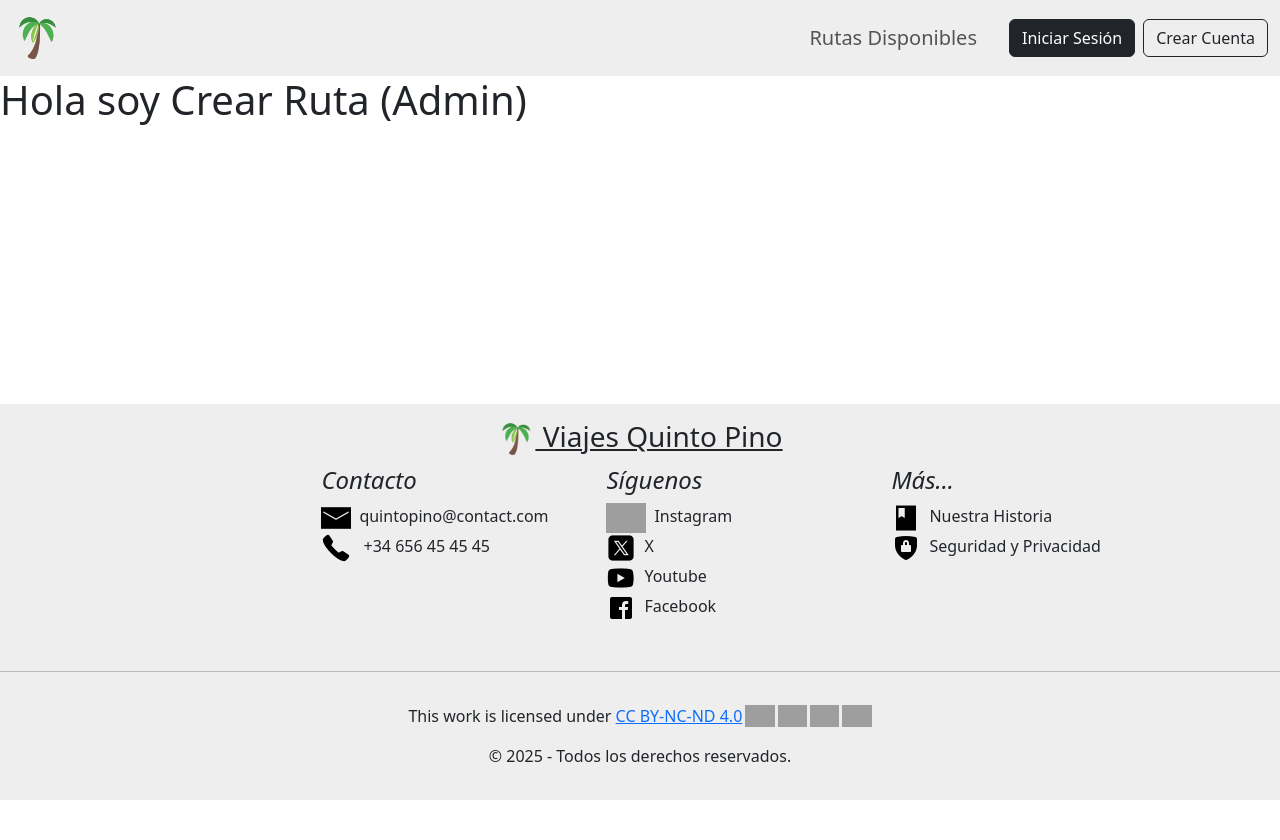
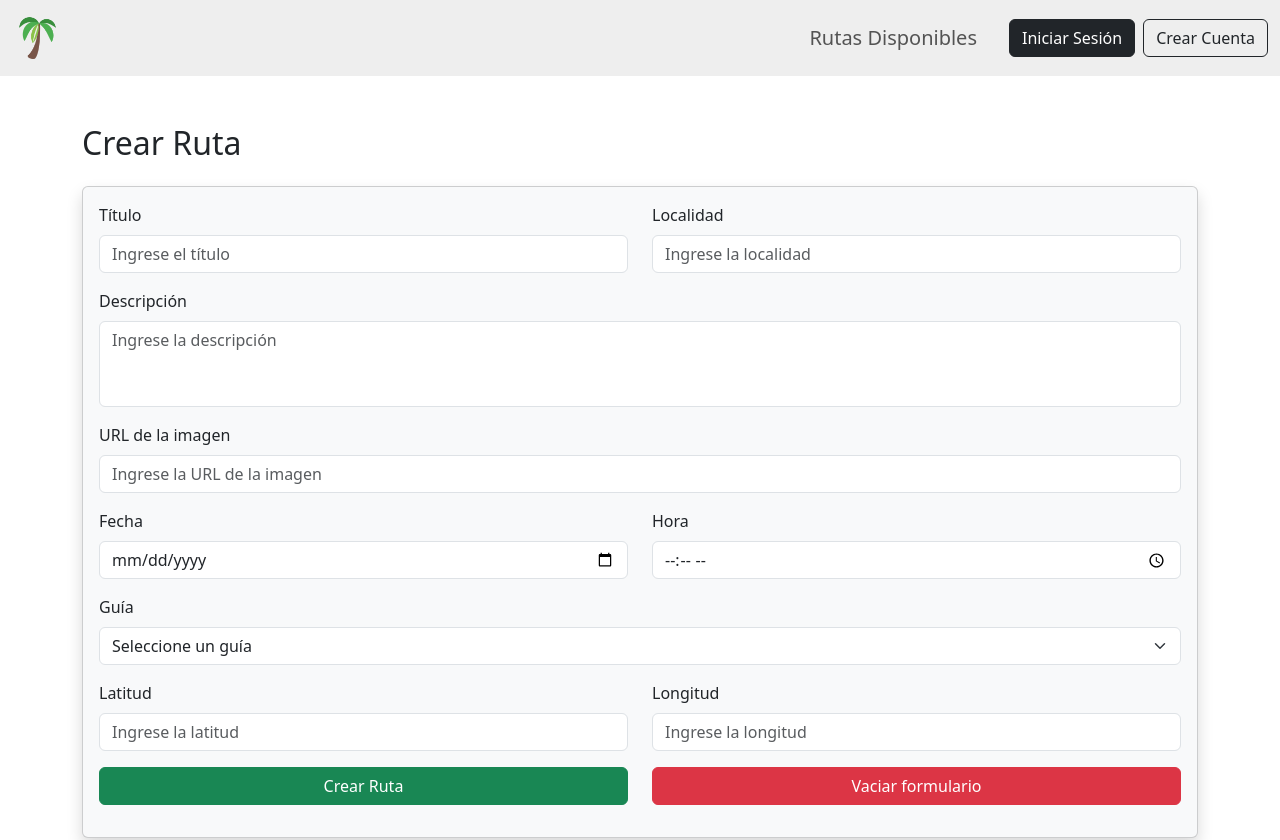
Before and after one commit to Sergio-Bonache/Free-Tours-Web, a Vue app: page /crearRuta in a window 1280 px wide. Shown: the top 840 px of the page. Before the commit the page ends 800 px from the top, so only its background shows below. Built offline with nearby package versions, Linux system fonts and the light colour scheme; grey boxes are pictures that could not be loaded.

Commit message:
crear ruta template hecho

```diff
--- a/src/views/CrearRutaView.vue
+++ b/src/views/CrearRutaView.vue
@@ -1,7 +1,84 @@
-<script scoped>
+<script setup>
+import { ref, onMounted } from "vue";
+import L from 'leaflet';
+import 'leaflet/dist/leaflet.css';
+</script>
+<template>
+    <div class="container mt-5 mb-5">
+        <h2 class="mb-4">Crear Ruta</h2>
+        <div class="card shadow bg-light">
+            <div class="card-body">
+                <form>
+                    <!-- Título y Localidad -->
+                    <div class="row mb-3">
+                        <div class="col">
+                            <label for="titulo" class="form-label">Título</label>
+                            <input type="text" class="form-control" id="titulo" placeholder="Ingrese el título" />
+                        </div>
+                        <div class="col">
+                            <label for="localidad" class="form-label">Localidad</label>
+                            <input type="text" class="form-control" id="localidad" placeholder="Ingrese la localidad" />
+                        </div>
+                    </div>
 
-</script>
+                    <!-- Descripción -->
+                    <div class="mb-3">
+                        <label for="descripcion" class="form-label">Descripción</label>
+                        <textarea class="form-control" id="descripcion" rows="3" placeholder="Ingrese la descripción"
+                            style="resize: none;"></textarea>
+                    </div>
 
-<template>
-    <h1>Hola soy Crear Ruta (Admin)</h1>
+                    <!-- URL de la imagen -->
+                    <div class="mb-3">
+                        <label for="imagenUrl" class="form-label">URL de la imagen</label>
+                        <input type="text" class="form-control" id="imagenUrl"
+                            placeholder="Ingrese la URL de la imagen" />
+                    </div>
+
+                    <!-- Fecha y Hora -->
+                    <div class="row mb-3">
+                        <div class="col">
+                            <label for="fecha" class="form-label">Fecha</label>
+                            <input type="date" class="form-control" id="fecha" />
+                        </div>
+                        <div class="col">
+                            <label for="hora" class="form-label">Hora</label>
+                            <input type="time" class="form-control" id="hora" />
+                        </div>
+                    </div>
+
+                    <!-- Guía -->
+                    <div class="mb-3">
+                        <label for="guia" class="form-label">Guía</label>
+                        <select class="form-select" id="guia">
+                            <option selected disabled>Seleccione un guía</option>
+                            <option value="1">Guía 1</option>
+                            <option value="2">Guía 2</option>
+                            <option value="3">Guía 3</option>
+                        </select>
+                    </div>
+
+                    <!-- Latitud y Longitud -->
+                    <div class="row mb-3">
+                        <div class="col">
+                            <label for="latitud" class="form-label">Latitud</label>
+                            <input type="text" class="form-control" id="latitud" placeholder="Ingrese la latitud" />
+                        </div>
+                        <div class="col">
+                            <label for="longitud" class="form-label">Longitud</label>
+                            <input type="text" class="form-control" id="longitud" placeholder="Ingrese la longitud" />
+                        </div>
+                    </div>
+                    <div class="row mb-3">
+                        <div class="col">
+                            <button type="submit" class="btn btn-success w-100">Crear Ruta</button>
+                        </div>
+                        <div class="col">
+                            <button type="submit" class="btn btn-danger w-100">Vaciar formulario</button>
+                        </div>
+                    </div>
+                </form>
+            </div>
+        </div>
+    </div>
 </template>
--- a/src/views/GestionUsuariosView.vue
+++ b/src/views/GestionUsuariosView.vue
@@ -67,7 +67,7 @@ onMounted(() => {
 
 <template>
   <div class="container my-5">
-    <h1 class="mb-4">Administración de Usuarios</h1>
+    <h2 class="mb-4">Administración de Usuarios</h2>
     <div class="table-responsive shadow">
       <table class="table table-striped table-bordered table-hover align-middle">
         <thead class="table-dark">
```
Also changed, not shown: src/components/Header.vue (line endings or trailing spaces).
